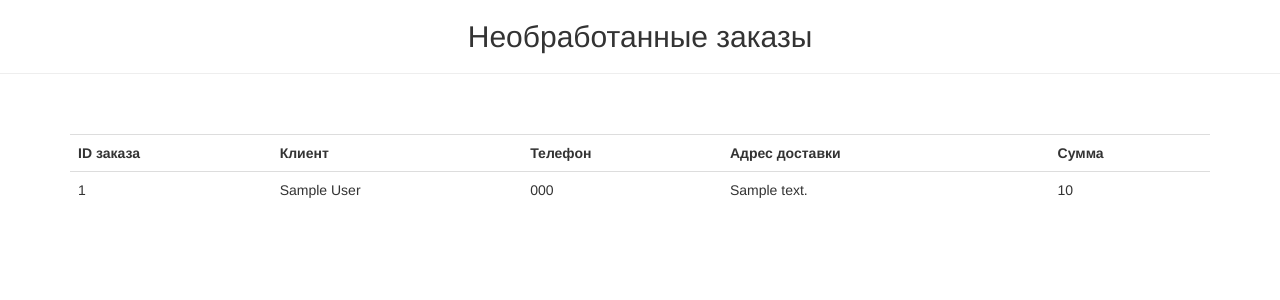
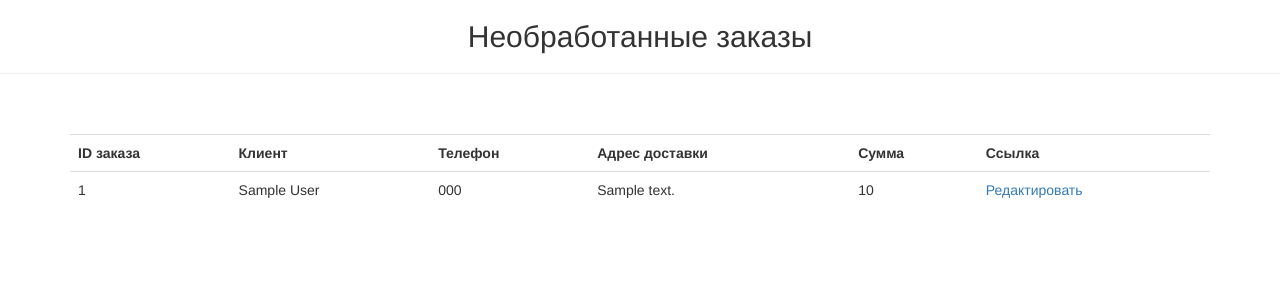
Before and after one commit to dimsonnGH/star-burger, a Django app: page /manager/orders/ in a window 1280 px wide. Shown: the part 52-352 px from the top of the page. Run offline with Django 3.2, Linux system fonts and the light colour scheme; a user stored in the database is signed in; tables that the repository leaves empty hold one stand-in row (values such as "Sample post"); parts of the project's set-up code (start-up, migrations or seed data) failed here and were passed over; some libraries are stand-ins or nearby versions.

Commit message:
Reference to order admin page in order list

```diff
--- a/restaurateur/templates/order_items.html
+++ b/restaurateur/templates/order_items.html
@@ -18,6 +18,7 @@
       <th>Телефон</th>
       <th>Адрес доставки</th>
       <th>Сумма</th>
+      <th>Ссылка</th>
     </tr>
 
     {% for item in order_items %}
@@ -27,6 +28,7 @@
         <td>{{ item.phonenumber }}</td>
         <td>{{ item.address }}</td>
         <td>{{ item.order_sum }}</td>
+        <td><a href="{% url 'admin:foodcartapp_order_change' item.id|urlencode %}">Редактировать</a></td>
       </tr>
     {% endfor %}
    </table>
```
